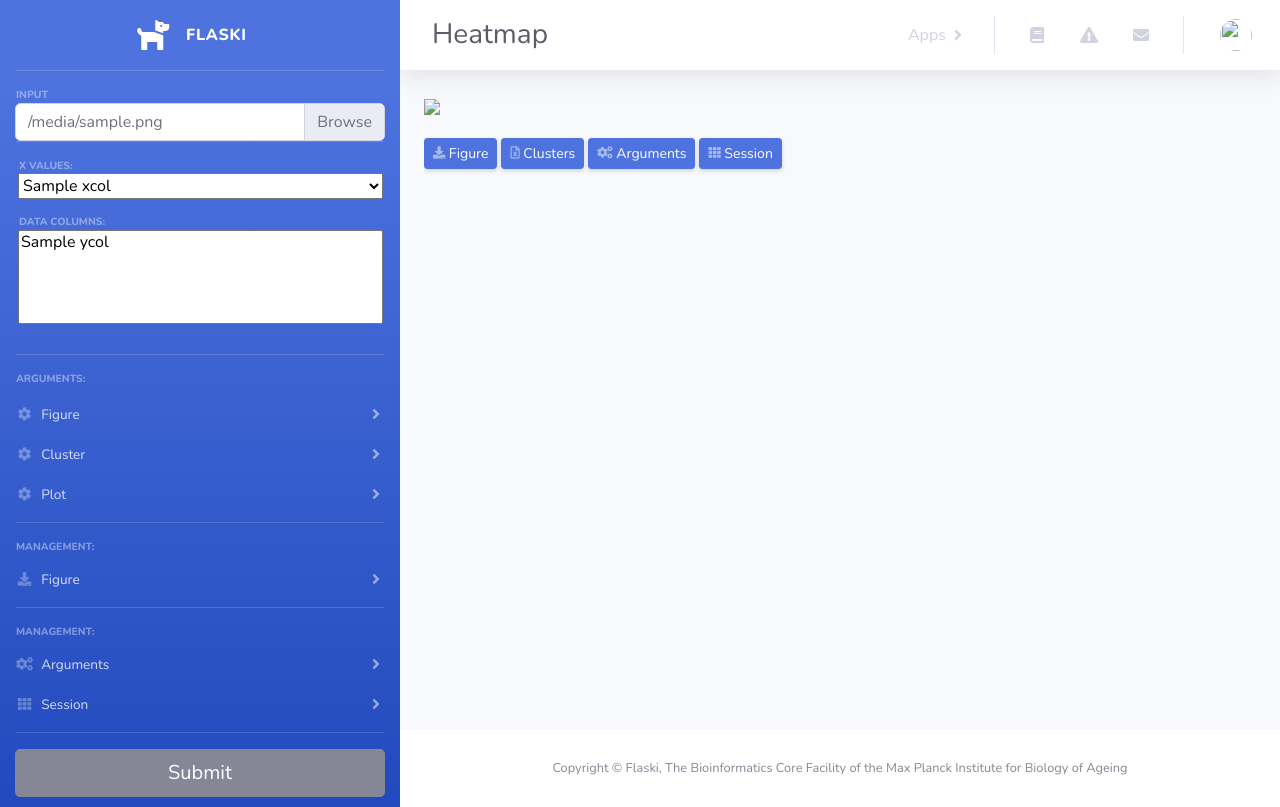
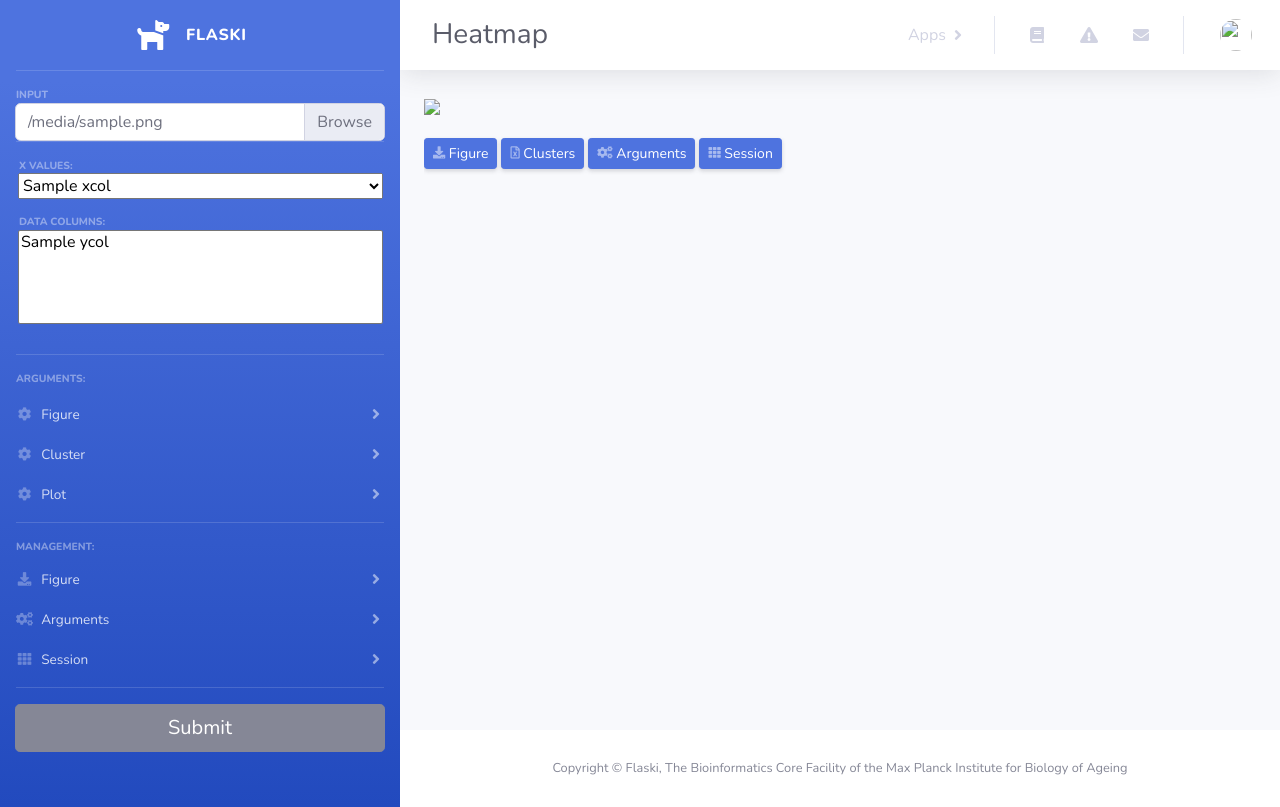
Before and after one commit to mpg-age-bioinformatics/flaski, a Python web app: template flaski/templates/apps/heatmap.html in a window 1280 px wide. Run offline with Jinja, Linux system fonts and the light colour scheme; the template is opened without the code that fills it: most values are stand-ins (such as "Sample title", 1, 10 or a date in 2020); some libraries are stand-ins or nearby versions.

Commit message:
heatmap: corrected 05ecf1c

```diff
--- a/flaski/templates/apps/heatmap.html
+++ b/flaski/templates/apps/heatmap.html
@@ -287,11 +287,6 @@
 
             {% endif %}
 
-            <!-- Divider -->
-            <hr class="sidebar-divider">
-            <!------------------------- Heading ----------------------->
-            <div class="sidebar-heading" style="padding-bottom: 12px;">Management:</div>
-
             <!-- -------------------- ARGUMENTS DOWNLOAD ARGUMENTS ---------------------- -->
 
             <li class="nav-item" style="padding-top: 0px;">
```
